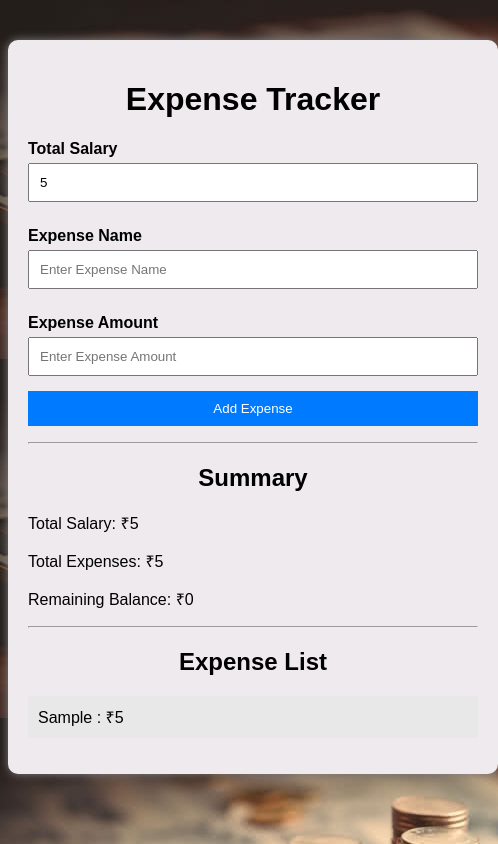
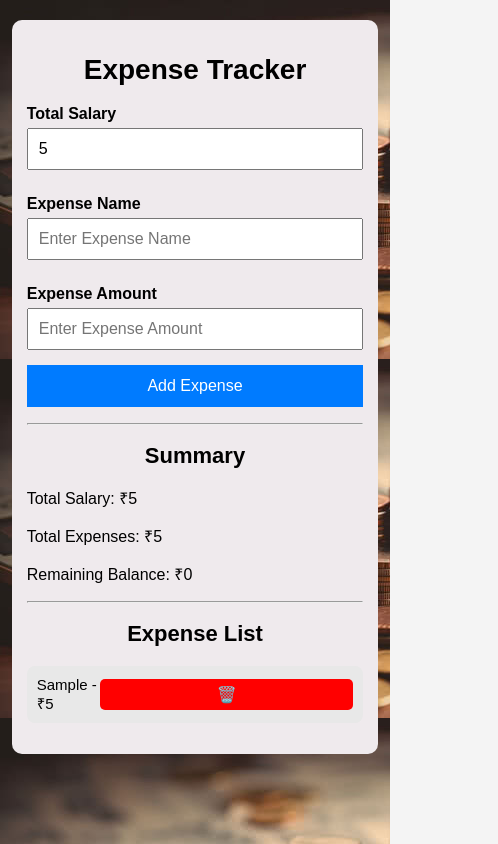
Before and after one commit to KumkumPatel07/Sprint02, a plain HTML site: page index.html in a window 390 px wide. Both pictures are taken after typing "5", "Sample", "5" into the empty fields and a click on the button "Add Expense". Shown: the whole page, 498 px wide, since content can reach past the window. Drawn offline with Linux system fonts and the light colour scheme.

Commit message:
Implement a delete action

```diff
--- a/index.html
+++ b/index.html
@@ -5,6 +5,7 @@
     <meta name="viewport" content="width=device-width, initial-scale=1.0">
     <title>Expense Tracker</title>
     <link rel="stylesheet" href="style.css">
+    <link rel="stylesheet" href="https://cdnjs.cloudflare.com/ajax/libs/font-awesome/6.5.2/css/all.min.css">
 </head>
 <body>
     <div class="container">
--- a/script.js
+++ b/script.js
@@ -1,8 +1,4 @@
-alert("JavaScript Loaded");
-console.log("JavaScript Loaded");
-
-const form =
- document.getElementById("expenseForm");
+const form = document.getElementById("expenseForm");
 
 const salaryInput = document.getElementById("salary");
 const expenseNameInput = document.getElementById("expenseName");
@@ -13,63 +9,129 @@ const form =
 const balanceDisplay = document.getElementById("balanceDisplay");
 
 const expenseList = document.getElementById("expenseList");
-
 const error = document.getElementById("error");
 
- //Variables
+// State
 let totalSalary = 0;
+let expenses = [];
+
+//Load local Storage
+if(localStorage.getItem("salary")){
+
+    totalSalary = JSON.parse(localStorage.getItem("salary"));
+
+}
+
+if(localStorage.getItem("expenses")){
+
+    expenses = JSON.parse(localStorage.getItem("expenses"));
+
+}
+
+// Save
+function saveData(){
+
+    localStorage.setItem("salary",JSON.stringify(totalSalary));
+
+    localStorage.setItem("expenses",JSON.stringify(expenses));
+
+}
+
+// Render
+function renderData(){
+
+    salaryDisplay.innerText = totalSalary;
+
+    expenseList.innerHTML="";
+
     let totalExpenses = 0;
 
- //Form Submit
- form.addEventListener("submit", function(event){
+    expenses.forEach(function(expense,index){
 
-    event.preventDefault();
-    alert("Form Submitted");
-    console.log("Button Clicked");
+        totalExpenses += expense.amount;
 
-    const salary = Number(salaryInput.value);
-    const expenseName = expenseNameInput.value.trim();
-    const expenseAmount = Number(expenseAmountInput.value);
+        const li=document.createElement("li");
 
-    //Validation
+        li.innerHTML=`
+            <span>${expense.name} - ₹${expense.amount}</span>
+
+            <button class="delete-btn" onclick="deleteExpense(${index})">
+                🗑️
+            </button>
+        `;
+
+        expenseList.appendChild(li);
+
+    });
+
+    totalExpenseDisplay.innerText = totalExpenses;
+
+    balanceDisplay.innerText = totalSalary-totalExpenses;
+
+}
+
+// Delete
+function deleteExpense(index){
+
+    expenses.splice(index,1);
+
+    saveData();
+
+    renderData();
+
+}
+
+//Submit
+form.addEventListener("submit",function(e){
+
+    e.preventDefault();
+
+    const salary=Number(salaryInput.value);
+
+    const expenseName=expenseNameInput.value.trim();
+
+    const expenseAmount=Number(expenseAmountInput.value);
 
     if(
-        salaryInput.value === "" ||
-        expenseName === "" ||
-        expenseAmountInput.value === ""
-    ){
+        salaryInput.value===""||
+        expenseName===""||
+        expenseAmountInput.value===""){
             error.innerText="All fields are required.";
             return;
         }
 
-    if (salary < 0 || expenseAmount < 0){
-        error.innerText = "Negative values are not allowed."
+    if(salary<0||expenseAmount<0){
+
+        error.innerText="Negative values are not allowed.";
+
+        return;
+
+    }
+    if(salary<expenseAmount){
+        error.innerText="Expense can not be more than Salary.";
         return;
     }
 
     error.innerText="";
 
-    //Save salary
-    totalSalary = salary;
+    totalSalary=salary;
 
-    //Add expenses
-    totalExpenses += expenseAmount;
+    expenses.push({
 
-    //Update Summary
-    salaryDisplay.innerText = totalSalary;
+        name:expenseName,
 
-    totalExpenseDisplay.innerText = totalExpenses;
+        amount:expenseAmount
 
-    balanceDisplay.innerText = totalSalary-totalExpenses;
+    });
 
-    //Create Expense List Item
-    const li=document.createElement("li");
+    saveData();
 
-    li.innerText=expenseName+" : ₹"+expenseAmount;
+    renderData();
 
-    expenseList.appendChild(li);
+    expenseNameInput.value="";
 
-    //Clear Expense Fields
-    expenseNameInput.value = "";
-    expenseAmountInput.value = "";
+    expenseAmountInput.value="";
+
 });
+
+renderData();
--- a/style.css
+++ b/style.css
@@ -2,17 +2,18 @@
 body{
     font-family: Arial, Helvetica, sans-serif;
     background: #f4f4f4;
-     background-image: url("backg.jpg");
+    background-image: url("backg.jpg");
 }
 
 .container{
     width:450px;
-    margin:40px auto;
+    max-width: 100%;
+    margin:40px ;
+    margin-left: 500px;
     background: rgb(239, 234, 237);
     padding:20px;
     border-radius: 10px;
-    box-shadow: 0 0 10px gray;
-
+    box-shadow: 0 4px 10px gray(0,0,0,.2);
 
 }
 
@@ -62,7 +63,67 @@ ul{
 }
 
 li{
+    display: flex;
+    justify-content: space-between;
+    align-items: center;
+    border-radius: 8px;
+
     background: #e8e8e8;
     margin:8px 0;
     padding:10px;
 }
+
+.delete-btn{
+    background:red;
+    color:white;
+    border:none;
+    padding:6px 10px;
+    border-radius: 5px;
+    cursor: pointer;
+}
+
+.delete-btn:hover{
+    background: darkred;
+    color:white;
+}
+
+@media(max-width: 768px){
+    .container{
+        width:90%;
+        margin:20px auto;
+        padding:15px;
+    }
+
+    h1{
+        font-size:28px;
+    }
+
+    h2{
+        font-size: 22px;
+    }
+
+    label{
+        font-size: 16px;
+    }
+
+    input{
+        width:100%;
+        padding:10px;
+        font-size: 16px;
+    }
+
+    button{
+        width:100%;
+        padding:12px;
+        font-size: 16px;
+    }
+
+    p{
+        font-size: 16px;
+    }
+
+    li{
+        font-size: 15px;
+        padding:10px;
+    }
+}
```
Lines whose indentation alone changed are shown as unchanged.
